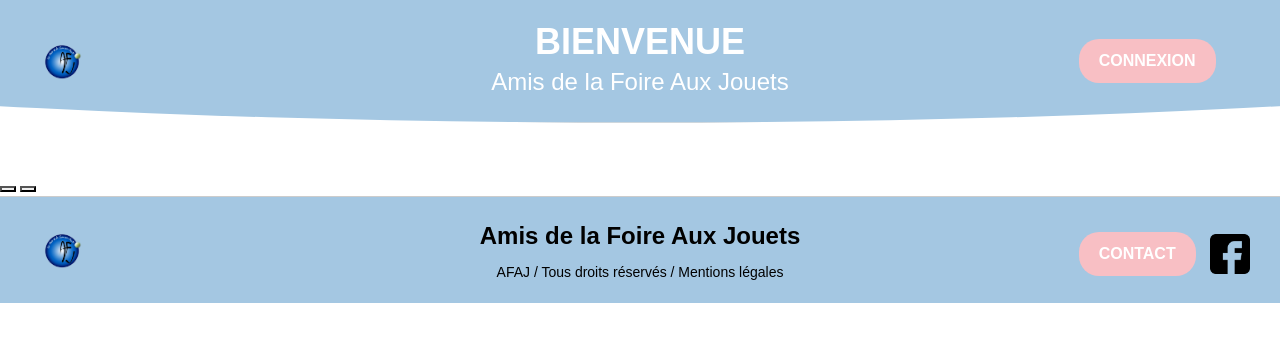
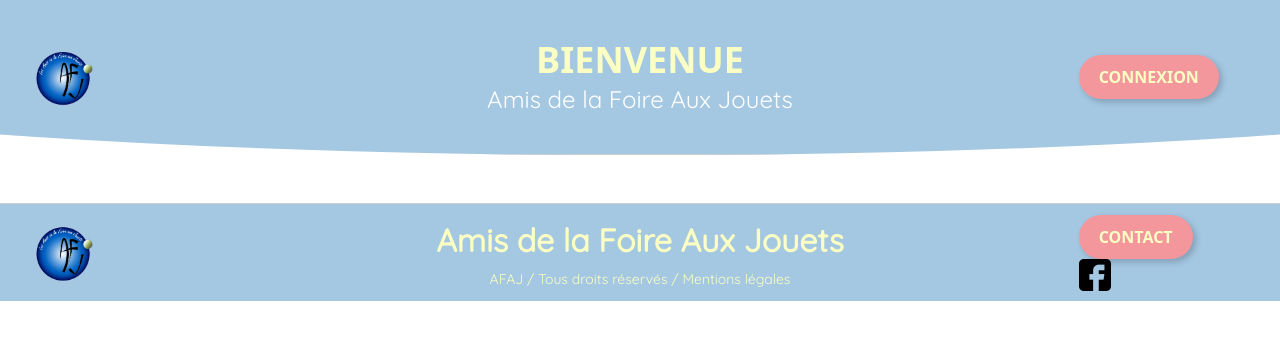
Before and after one commit to Eloise42cdp/SAE-301, a PHP site: page /textCSS.html in a window 1280 px wide. Shown: the top 342 px of the page. Run offline with PHP 8.4, Linux system fonts and the light colour scheme.

Commit message:
Création HEADER/FOOTER
Création du header et footer avec css essai numéro2

```diff
--- a/CSS/base.css
+++ b/CSS/base.css
@@ -1,35 +1,48 @@
+@import url("https://fonts.googleapis.com/css2?family=Oswald");
+@import url("https://fonts.googleapis.com/css2?family=Quicksand");
+
+
 /* CODE GÉNÉRAL */
 /* --- Base CSS --- */
-body {
-    font-family: 'Oswald', sans-serif;
+p {
     font-family: 'Quicksand', sans-serif;
-    line-height: 1.6;
+    margin: 0;
+    padding: 0;
+}
+h1 h2 h3 h4 {
+    font-family: 'Oswald' , sans-serif;
     margin: 0;
     padding: 0;
 }
 
-/* --- Header --- */
+/* --- HEADER --- */
 /* --- Header Styles --- */
 .custom-header {
-    background-color: #a4c7e2; /* Bleu clair du header */
-    padding: 20px 0;
+    background-color: #a4c7e2;
+    padding: 2em 0;
     border-bottom: 1px solid #ccc;
     position: relative;
     overflow: hidden;
-    clip-path: ellipse(100% 100% at 50% 0); /* Courbe pour le bas du header */
+    clip-path: ellipse(100% 100% at 50% 0);
 }
 
 /* Logo */
 .header-logo {
-    max-width: 60px;
+    max-width: 6em;
     height: auto;
-    margin-left: 20px;
+    margin-left: 0.2em;
+}
+
+.footer-logo {
+    max-width: 6em;
+    height: auto;
+    margin-left: 0.2em;
 }
 
 /* Titre principal */
 .header-title {
     font-size: 36px;
-    color: white;
+    color: rgb(251, 255, 195);
     font-weight: bold;
     margin: 0;
 }
@@ -41,77 +54,77 @@ body {
     margin: 0;
 }
 
-/* Bouton de connexion */
-.btn-connexion {
-    background-color: #f8bfc4; /* Rose pâle pour le bouton */
-    color: white;
-    border: none;
-    padding: 10px 20px;
-    border-radius: 20px;
-    font-weight: bold;
-    margin-right: 20px;
-}
-
-.btn-connexion:hover {
-    background-color: #f4979c;
-}
-
-
 /* --- FOOTER --- */
 /* --- Footer Styles --- */
 .custom-footer {
     background-color: #a4c7e2; /* Bleu clair du footer */
-    padding: 20px 0;
+    padding: 0.2em 0;
     border-top: 1px solid #ccc;
-}
-
-/* Logo */
-.footer-logo {
-    max-width: 60px;
-    height: auto;
-    margin-left: 20px;
 }
 
 /* Titre du footer */
 .footer-title {
-    font-size: 24px;
+    font-size: 2em;
     font-weight: bold;
     margin: 0;
-    color: #000;
+    color: rgb(251, 255, 195);
 }
 
 /* Mentions légales */
 .footer-legal {
     font-size: 14px;
-    color: #000;
+    color: rgb(251, 255, 195);
     margin: 5px 0 0;
 }
 
-/* Bouton de contact */
-.btn-contact {
-    background-color: #f8bfc4; /* Rose pâle */
-    color: white;
+/* POUR NOS BOUTON */
+
+/* Bouton de connexion et contact et profil*/
+.btn{
+    background-color: #f4979c;
+    color: rgb(251, 255, 195);
     border: none;
     padding: 10px 20px;
-    border-radius: 20px;
+    border-radius: 10vh;
     font-weight: bold;
-    margin-right: 10px;
+    margin-right: 5vh ;
+    box-shadow: 3px 3px 6px rgba(0, 0, 0, 0.2); /* Ombre ajoutée */
 }
-
-.btn-contact:hover {
-    background-color: #f4979c;
+.btn:hover {
+    background-color: rgb(251, 255, 195);
+    color: rgb(194, 200, 255);
+    box-shadow: 5px 5px 10px rgba(0, 0, 0, 0.3);
 }
 
 /* Icône Facebook */
 .social-link {
-    display: inline-block;
-    margin-top: 10px;
+    /*display: inline-block;*/
+    margin-top: 1em;
 }
 
 .social-icon {
-    width: 40px;
-    height: 40px;
+    width: 2em;
+    height: 2em;
 }
 
 
 /* --- Éléments généraux --- */
+
+/* Media query pour écrans de 768px et moins */
+@media screen and (max-width: 768px) {
+    .btn-contact {
+        width: 40px;
+        height: 40px;
+        padding: 0;
+        border-radius: 50%; /* Bouton rond */
+        box-shadow: 2px 2px 5px rgba(0, 0, 0, 0.2);
+    }
+
+    .btn-contact .contact-text {
+        display: none; /* Cache le texte du bouton */
+    }
+
+    .btn-contact .contact-icon {
+        display: block; /* Affiche uniquement l'icône */
+    }
+}
--- a/textCSS.html
+++ b/textCSS.html
@@ -15,21 +15,21 @@
     <link rel="stylesheet" href="CSS/base.css">
 </head>
 
-
+<body>
 <!-- Réalisation du Header -->
 <header>
     <div class="custom-header">
         <div class="container-fluid">
             <div class="row align-items-center">
                 <div class="col-2">
-                    <img src="IMAGE/logo.png" alt="Logo" class="header-logo">
+                    <a href="Accueil.html"><img src="IMAGE/logo.png" alt="Logo" class="header-logo"></a>
                 </div>
                 <div class="col-8 text-center">
                     <h1 class="header-title">BIENVENUE</h1>
                     <p class="header-subtitle">Amis de la Foire Aux Jouets</p>
                 </div>
                 <div class="col-2 text-right">
-                    <button class="btn btn-connexion">CONNEXION</button>
+                    <a href="Connexion.html"><button class="btn etat">CONNEXION</button></a>
                 </div>
             </div>
         </div>
@@ -40,9 +40,6 @@
     <!-- Tes sections de contenu ici -->
 </main>
 
-<!-- TEST BOUTON pour le bouton -->
-<button link rel="stylesheet" href="connexion.html"></button>
-<button link rel="stylesheet" href="contact.html"></button>
 <!-- Réalisation du Header -->
 <footer>
     <div class="custom-footer">
@@ -56,7 +53,7 @@
                     <p class="footer-legal">AFAJ / Tous droits réservés / Mentions légales</p>
                 </div>
                 <div class="col-2 text-right">
-                    <button class="btn btn-contact">CONTACT</button>
+                    <a href="Contact.html"><button class="btn">CONTACT</button></a>
                     <a href="#" class="social-link">
                         <img src="IMAGE/facebook.png" alt="Facebook" class="social-icon">
                     </a>
```
Also changed, not shown: IMAGE/user.png (added).
